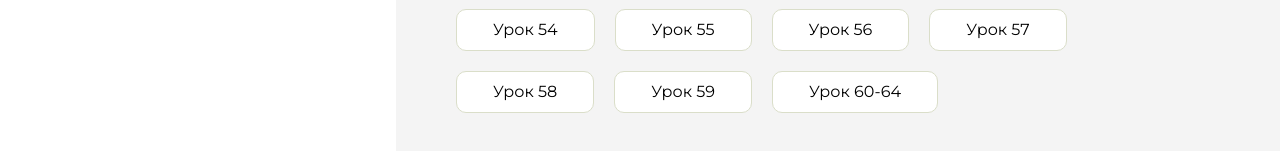
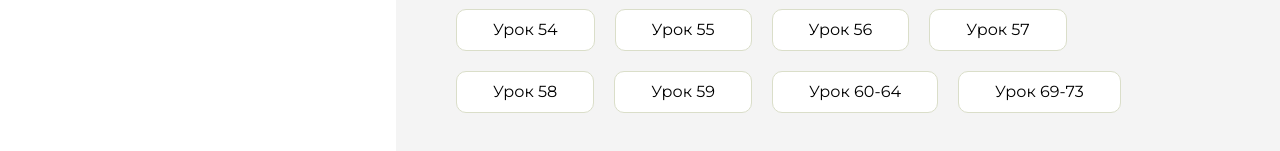
Before and after one commit to liza-iva/homework, a plain HTML site: page index.html in a window 1280 px wide. Shown: the part 787-938 px from the top of the page. Drawn offline with Linux system fonts and the light colour scheme.

Commit message:
Update index.html

```diff
--- a/index.html
+++ b/index.html
@@ -230,6 +230,9 @@
                     <li class="content__list-item">
                         <a href="css-60_64/index.html">Урок 60-64</a>
                     </li>
+                    <li class="content__list-item">
+                        <a href="css-69_73/index.html">Урок 69-73</a>
+                    </li>
                 </ul>
             </div>
             <div class="content__block hidden" id="diplomBlock">
```
